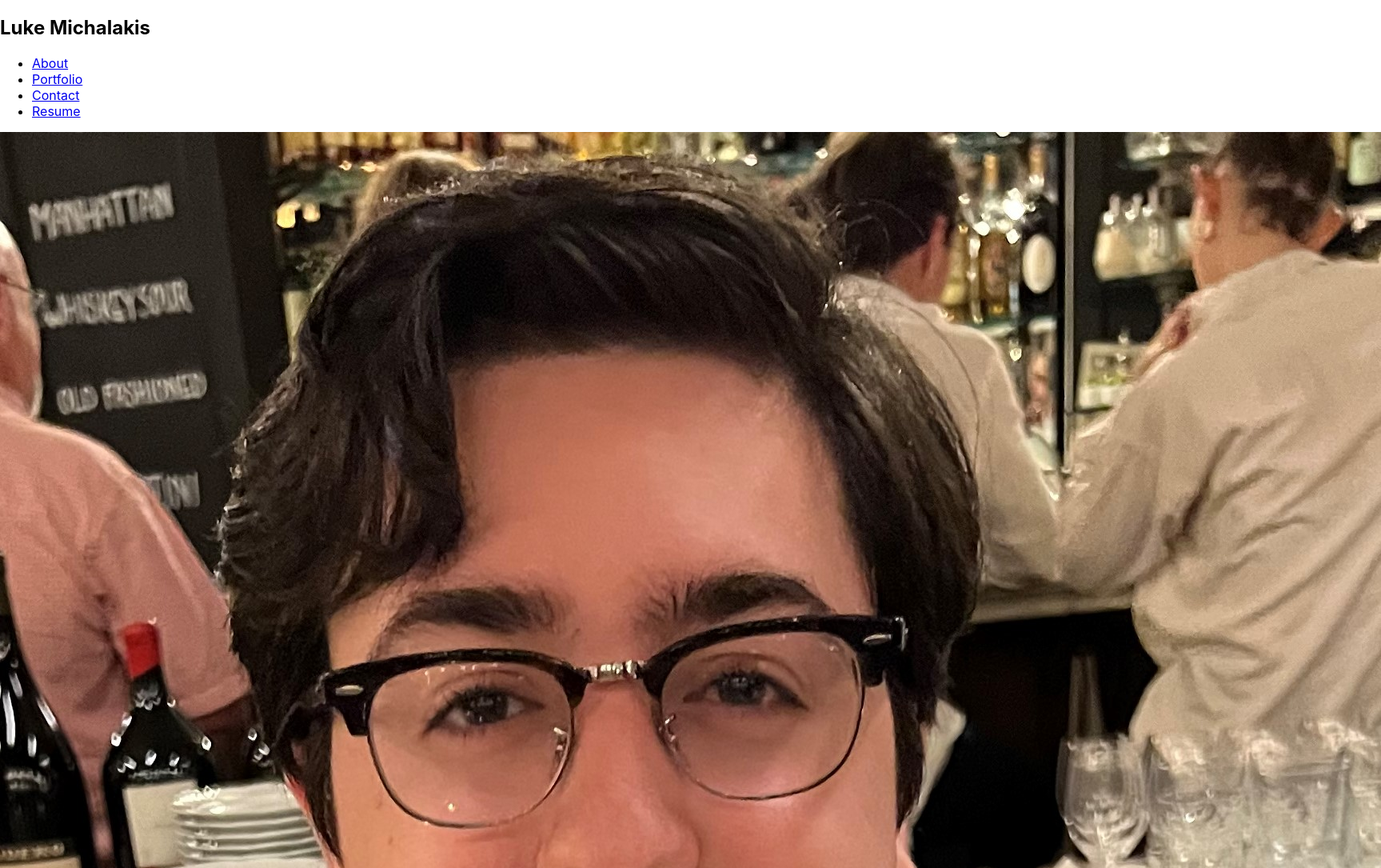
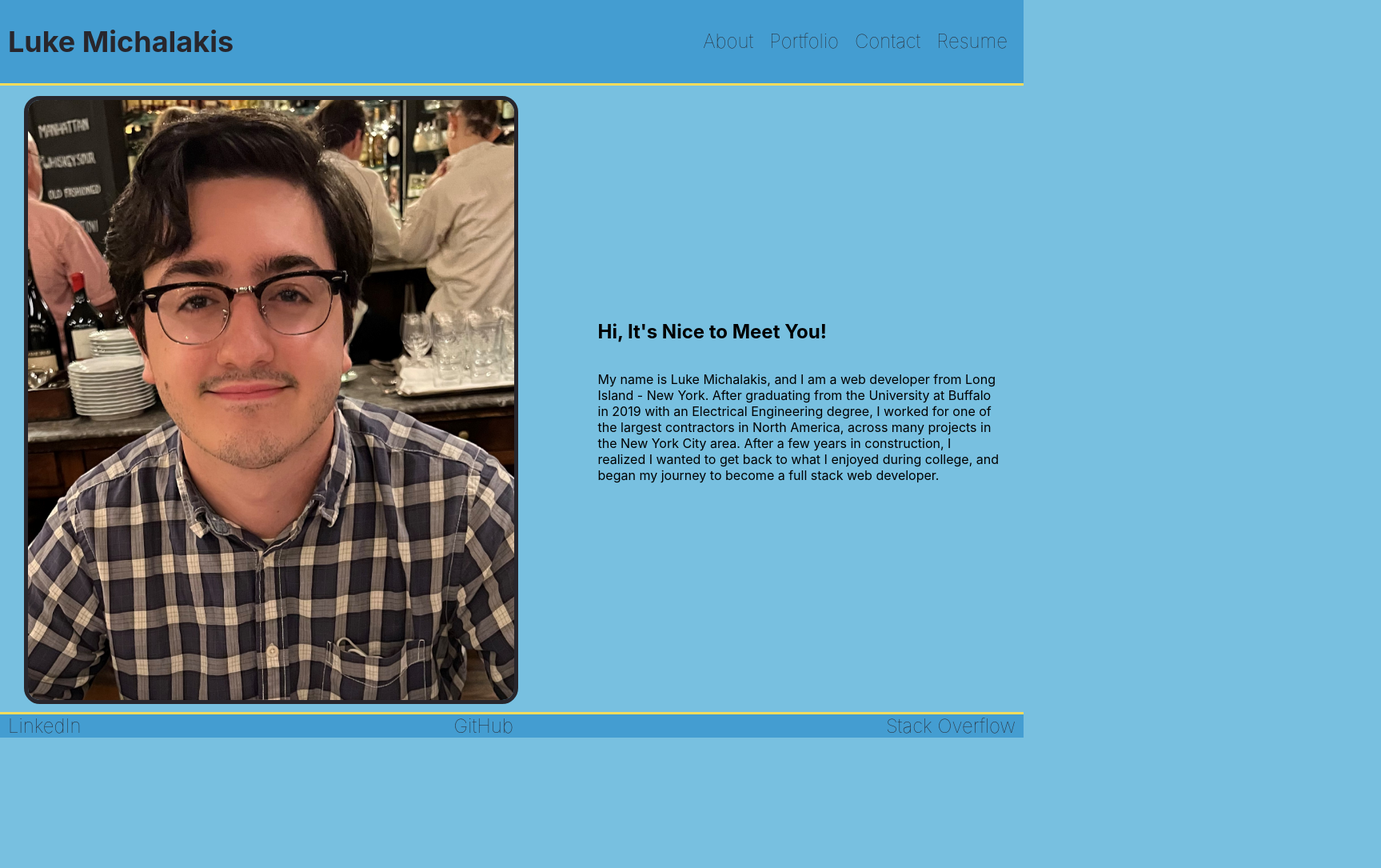
Before and after one commit to michalakisluke/react-portfolio, a React (Create React App) app: page / in a window 1280 px wide. Shown: the top 1085 px of the page at 80% size, 1727 px wide, since content can reach past the window. After the commit the page ends 922 px from the top, so only its background shows below. Built offline with nearby package versions, Linux system fonts and the light colour scheme.

Commit message:
<Style header, footer, about in normal width>

```diff
--- a/package.json
+++ b/package.json
@@ -8,6 +8,7 @@
     "@testing-library/user-event": "^13.5.0",
     "react": "^17.0.2",
     "react-dom": "^17.0.2",
+    "react-router-dom": "^6.2.1",
     "react-scripts": "5.0.0",
     "web-vitals": "^2.1.2"
   },
--- a/src/App.js
+++ b/src/App.js
@@ -22,6 +22,8 @@ function App() {
         return <Resume />
       case 'portfolio':
         return <Portfolio />
+      default:
+        return <About />
     }
   };
 
@@ -30,9 +32,6 @@ function App() {
       <Nav
         currentNav={currentNav}
         setCurrentNav={setCurrentNav}
-        style={isActive => ({
-          color: isActive ? "green": "blue"
-        })}
       ></Nav>
       <div>
         {
--- a/src/components/About/index.js
+++ b/src/components/About/index.js
@@ -8,7 +8,7 @@ function About() {
                 <img src={pic} alt="Luke enjoying tiramisu at Via Carota"/>
             </div>
             <div id="about-me-text">
-                <h2>About Me</h2>
+                <h2>Hi, It's Nice to Meet You!</h2>
                 <p>
                     My name is Luke Michalakis, and I am a web developer from Long Island - New York.
                     After graduating from the University at Buffalo in 2019 with an Electrical Engineering degree,
--- a/src/components/Footer/index.js
+++ b/src/components/Footer/index.js
@@ -2,7 +2,7 @@ import React from "react";
 
 function Footer() {
     return(
-        <div>
+        <div id="footer">
             <a href="https://linkedin.com/in/luke-michalakis/" target="_blank">LinkedIn</a>
             <a href="https://github.com/michalakisluke" target="_blank">GitHub</a>
             <a href="https://stackoverflow.com/users/16531292/michalakisluke">Stack Overflow</a>
--- a/src/components/Nav/index.js
+++ b/src/components/Nav/index.js
@@ -12,11 +12,11 @@ function Nav(props) {
     };
 
     return(
-        <header>
-            <h2>
+        <header id="header">
+            <h2 id="header-name">
                 Luke Michalakis
             </h2>
-            <nav>
+            <nav id="header-nav">
                 <ul>
                     <li>
                         <a href="#about-me" onClick={() => { setCurrentNav('about-me'); displayNav();}}>About</a>
--- a/src/index.css
+++ b/src/index.css
@@ -5,9 +5,101 @@ body {
     sans-serif;
   -webkit-font-smoothing: antialiased;
   -moz-osx-font-smoothing: grayscale;
+  background-color: #78C0E0;
 }
 
 code {
   font-family: source-code-pro, Menlo, Monaco, Consolas, 'Courier New',
     monospace;
 }
+
+/* Style header */
+
+header {
+  display: flex;
+  justify-content: space-between;
+  flex-wrap: wrap;
+  position: relative;
+  align-items: center;
+  background-color: #449DD1;
+  position: absolute;
+  width: 100%;
+  top: 0;
+  left: 0;
+  border-bottom: solid #F9DC5C;
+}
+
+header nav ul {
+  display: flex;
+  flex-wrap: wrap;
+  justify-content: space-between;
+  align-items: center;
+  list-style: none;
+  padding: 0 10px 0 10px;
+}
+
+header nav ul li a {
+  padding: 0 10px 0 10px;
+  font-weight: lighter;
+  font-size: 24px;
+  text-decoration: none;
+  color: #28262C;
+}
+
+header h2 {
+  font-weight: bold;
+  font-size: 36px;
+  color: #28262C;
+  padding: 0 10px 0 10px;
+}
+
+/* Style About Me */
+#about-me {
+  margin-top: 110px;
+  display: flex;
+  flex-direction: row;
+  align-items: center;
+  justify-content: space-evenly;
+}
+
+#about-me img {
+  width: auto;
+  height: 750px;
+  display: block;
+  margin: 10px 0 10px 30px;
+  border: 5px solid #28262C;
+  border-radius: 20px;
+}
+
+#about-me-text {
+  display: flex;
+  flex-direction: column;
+  width: 1000px;
+  padding: 0px 30px 0px 100px;
+}
+
+/* Style Contact */
+
+/* Style Resume */
+
+/* Style Footer */
+#footer {
+  display: flex;
+  justify-content: space-between;
+  flex-wrap: wrap;
+  align-items: center;
+  background-color: #449DD1;
+  position: relative;
+  width: 100%;
+  bottom: 0;
+  left: 0;
+  border-top: solid #F9DC5C;
+}
+
+#footer a {
+  padding: 0 10px 0 10px;
+  font-weight: lighter;
+  font-size: 24px;
+  text-decoration: none;
+  color: #28262C;
+}
```
Also changed, not shown: 1 other file (tests, documents, lock files or other folders).
